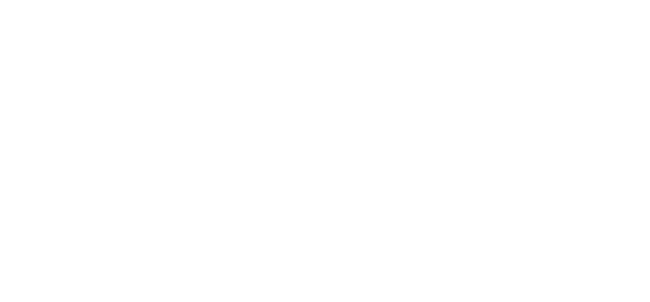
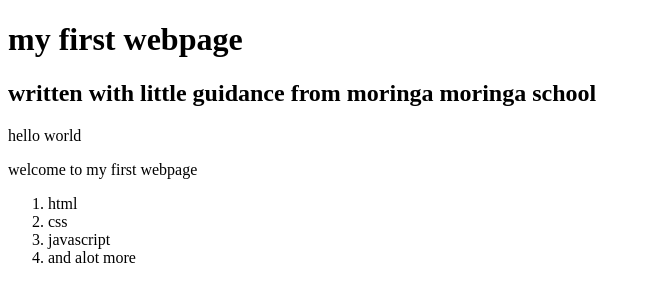
Before and after one commit to Abdullahi-Mohammedamin/abudede, a plain HTML site: page my-first-page.html in a window 1280 px wide. Shown: the whole page, without its empty margins (0-650 px from the left). Drawn offline with Linux system fonts and the light colour scheme.

Commit message:
add list elements

```diff
--- a/my-first-page.html
+++ b/my-first-page.html
@@ -4,6 +4,15 @@
 <title>Abudede</title>
  </head>
  <body>
-
+  <h1>my first webpage</h1>
+  <h2>written with little guidance from moringa moringa school</h2>
+<p>hello world</p>
+<p>welcome to my first webpage</p>
+<ol>
+  <li>html</li>
+  <li>css</li>
+  <li>javascript</li>
+  <li>and alot more</li>
+<ol>
  </body>
 </html>
```
